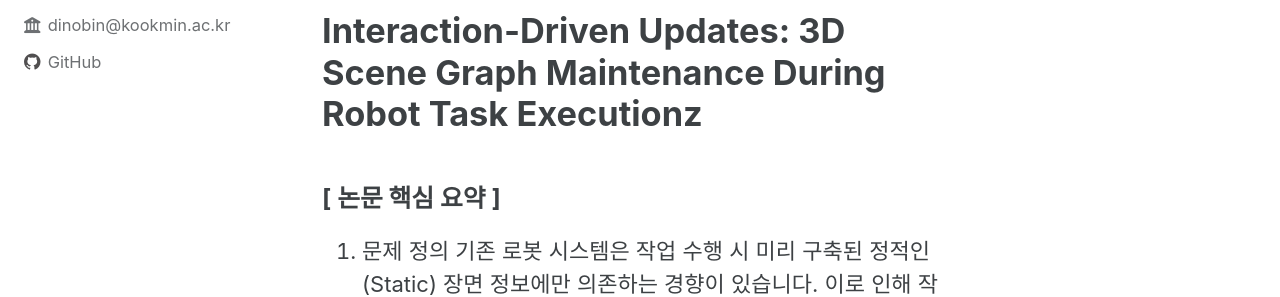
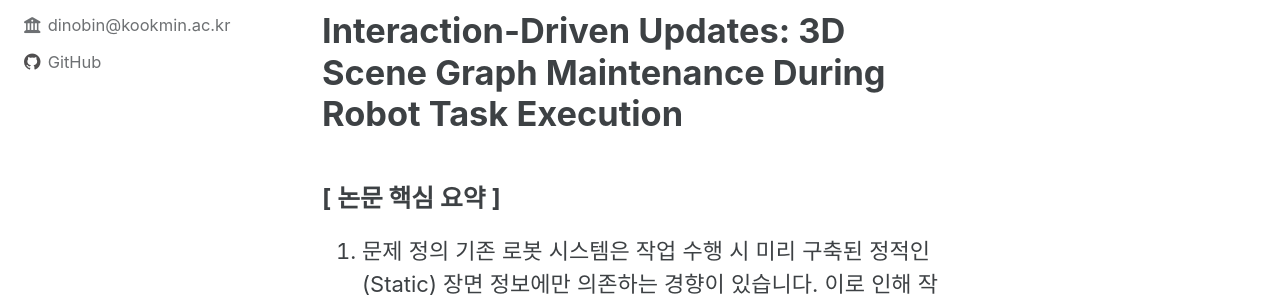
Before and after one commit to LEESB17/leesb17.github.io, a Jekyll site: the page built from _posts/2026-01-28-robotic-paper-1.md, in a window 1280 px wide. Shown: the part 259-556 px from the top of the page. Built offline with Jekyll 4.4.1, drawn with Linux system fonts in a browser that asks for light colours; cached includes are drawn as plain includes.

```diff
--- a/_posts/2026-01-28-robotic-paper-1.md
+++ b/_posts/2026-01-28-robotic-paper-1.md
@@ -8,7 +8,7 @@
   - SceneGraph
 ---
 
-# Interaction-Driven Updates: 3D Scene Graph Maintenance During Robot Task Executionz
+# Interaction-Driven Updates: 3D Scene Graph Maintenance During Robot Task Execution
 
 ### [ 논문 핵심 요약 ]
 1. 문제 정의 기존 로봇 시스템은 작업 수행 시 미리 구축된 정적인 (Static) 장면 정보에만 의존하는 경향이 있습니다. 이로 인해 작업 도중 물체의 위치가 바뀌거나 환경이 변하는 동적인 (Dynamic) 상황이 발생하면 로봇이 이에 적절히 대응하지 못하고 작업에 실패하는 문제가 발생 합니다.
```
